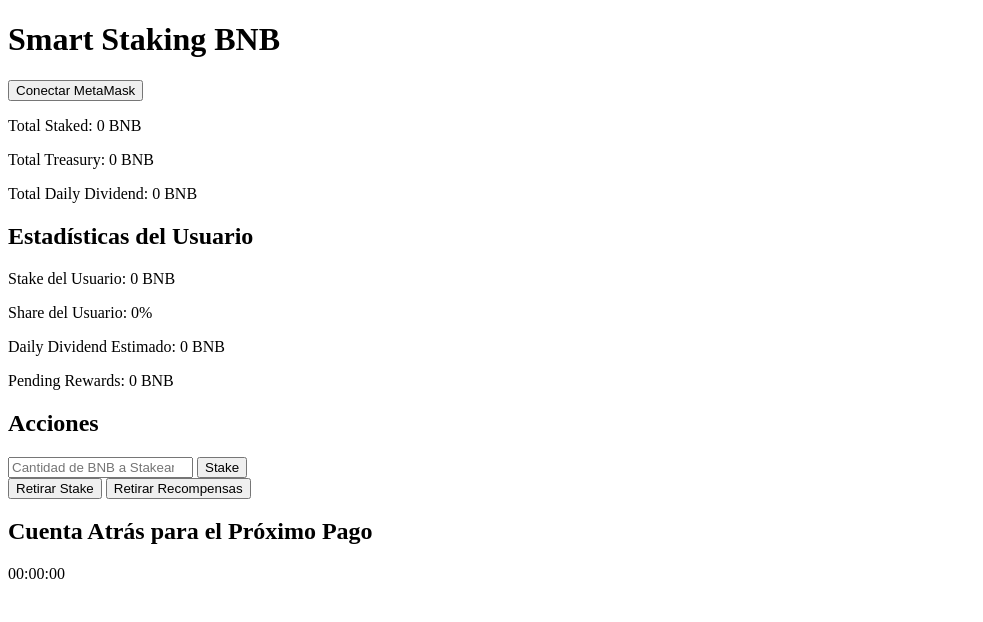
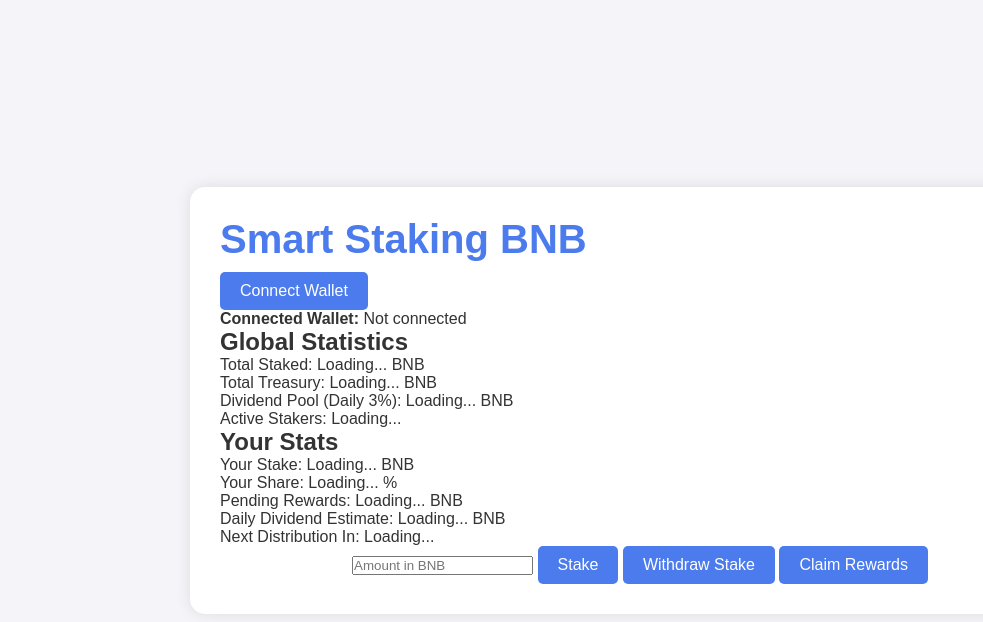
Before and after one commit to Rubtururu/caca, a plain HTML site: page index.html in a window 1280 px wide. Shown: the whole page, without its empty margins (0-983 px from the left). Drawn offline with Linux system fonts and the light colour scheme; a script that the page names is missing.

Commit message:
Update index.html

```diff
--- a/index.html
+++ b/index.html
@@ -1,65 +1,46 @@
 <!DOCTYPE html>
-<html lang="es">
+<html lang="en">
 <head>
-    <meta charset="UTF-8">
-    <meta name="viewport" content="width=device-width, initial-scale=1.0">
-    <title>Smart Staking BNB</title>
-    <link rel="stylesheet" href="style.css">
+  <meta charset="UTF-8" />
+  <meta name="viewport" content="width=device-width, initial-scale=1.0"/>
+  <title>Smart Staking BNB</title>
+  <link rel="stylesheet" href="styles.css" />
 </head>
 <body>
-    <div class="container">
-        <header>
-            <h1>Smart Staking BNB</h1>
-            <button id="connect-wallet-btn">Conectar MetaMask</button>
-        </header>
+  <div class="container">
+    <h1>Smart Staking BNB</h1>
 
-        <section class="stats">
-            <div class="stat-box">
-                <p id="total-staked">Total Staked: 0 BNB</p>
-            </div>
-            <div class="stat-box">
-                <p id="total-treasury">Total Treasury: 0 BNB</p>
-            </div>
-            <div class="stat-box">
-                <p id="total-daily-dividend">Total Daily Dividend: 0 BNB</p>
-            </div>
-        </section>
-
-        <section class="user-stats">
-            <h2>Estadísticas del Usuario</h2>
-            <div class="stat-box">
-                <p id="user-staked">Stake del Usuario: 0 BNB</p>
-            </div>
-            <div class="stat-box">
-                <p id="user-share">Share del Usuario: 0%</p>
-            </div>
-            <div class="stat-box">
-                <p id="user-daily-dividend">Daily Dividend Estimado: 0 BNB</p>
-            </div>
-            <div class="stat-box">
-                <p id="pending-rewards">Pending Rewards: 0 BNB</p>
-            </div>
-        </section>
-
-        <section class="actions">
-            <h2>Acciones</h2>
-            <div class="input-group">
-                <input type="number" id="stake-amount" placeholder="Cantidad de BNB a Stakear" min="0.01" step="0.01">
-                <button id="stake-btn">Stake</button>
-            </div>
-            <button id="withdraw-stake-btn">Retirar Stake</button>
-            <button id="withdraw-rewards-btn">Retirar Recompensas</button>
-        </section>
-
-        <section class="countdown">
-            <h2>Cuenta Atrás para el Próximo Pago</h2>
-            <div id="countdown-timer">
-                <span id="hours">00</span>:<span id="minutes">00</span>:<span id="seconds">00</span>
-            </div>
-        </section>
+    <div class="card">
+      <button id="connectButton">Connect Wallet</button>
+      <p><strong>Connected Wallet:</strong> <span id="walletAddress">Not connected</span></p>
     </div>
 
-    <script src="https://cdn.jsdelivr.net/npm/web3@1.6.1/dist/web3.min.js"></script>
-    <script src="script.js"></script>
+    <div class="card">
+      <h2>Global Statistics</h2>
+      <p>Total Staked: <span id="totalStaked">Loading...</span> BNB</p>
+      <p>Total Treasury: <span id="totalTreasury">Loading...</span> BNB</p>
+      <p>Dividend Pool (Daily 3%): <span id="totalDailyDividend">Loading...</span> BNB</p>
+      <p>Active Stakers: <span id="stakerCount">Loading...</span></p>
+    </div>
+
+    <div class="card">
+      <h2>Your Stats</h2>
+      <p>Your Stake: <span id="userStaked">Loading...</span> BNB</p>
+      <p>Your Share: <span id="userShare">Loading...</span> %</p>
+      <p>Pending Rewards: <span id="pendingRewards">Loading...</span> BNB</p>
+      <p>Daily Dividend Estimate: <span id="dailyEstimate">Loading...</span> BNB</p>
+      <p>Next Distribution In: <span id="nextDistribution">Loading...</span></p>
+
+      <div class="actions">
+        <input type="number" id="stakeAmount" placeholder="Amount in BNB" />
+        <button onclick="stake()">Stake</button>
+        <button onclick="withdraw()">Withdraw Stake</button>
+        <button onclick="claim()">Claim Rewards</button>
+      </div>
+    </div>
+  </div>
+
+  <script src="https://cdn.jsdelivr.net/npm/web3@1.10.0/dist/web3.min.js"></script>
+  <script src="app.js"></script>
 </body>
 </html>
```
